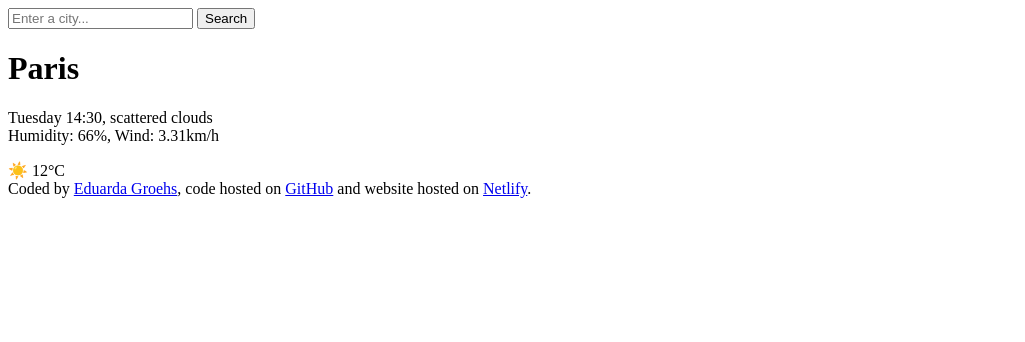
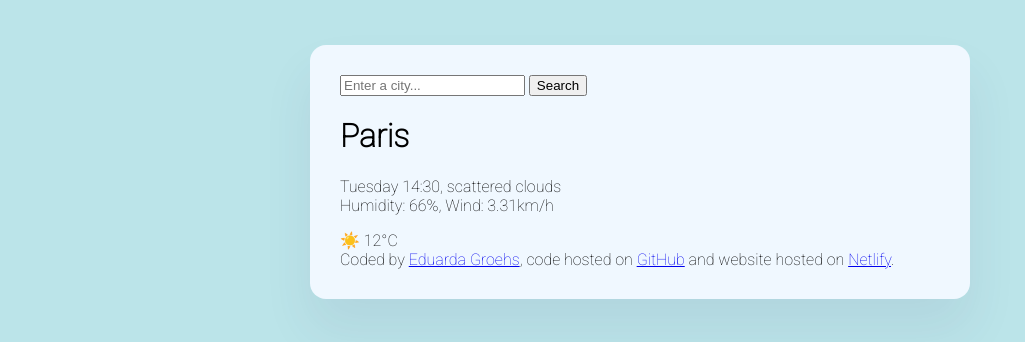
Before and after one commit to egroehs/weather-app, a plain HTML site: page index.html in a window 1280 px wide. Shown: the whole page, without its empty margins (0-1025 px from the left). Drawn offline with Linux system fonts and the light colour scheme.

Commit message:
Styled the main container and added font

```diff
--- a/index.html
+++ b/index.html
@@ -4,9 +4,17 @@
     <meta charset="UTF-8" />
     <meta http-equiv="X-UA-Compatible" content="IE=edge" />
     <meta name="viewport" content="width=device-width, initial-scale=1.0" />
+    <link rel="stylesheet" href="src/style.css" />
+    <link rel="preconnect" href="https://fonts.googleapis.com" />
+    <link rel="preconnect" href="https://fonts.gstatic.com" crossorigin />
+    <link
+      href="https://fonts.googleapis.com/css2?family=Kanit:ital,wght@1,100&family=Roboto:wght@100&display=swap"
+      rel="stylesheet"
+    />
     <title>Weather</title>
   </head>
   <body>
+    <div class="app">
       <header>
         <form>
           <input type="search" placeholder="Enter a city..." required />
@@ -24,7 +32,6 @@
         </div>
         <div>☀️ 12°C</div>
       </main>
-
       <footer>
         Coded by
         <a href="https://github.com/egroehs" target="_blank">Eduarda Groehs</a>,
@@ -37,5 +44,6 @@
           >Netlify</a
         >.
       </footer>
+    </div>
   </body>
 </html>
--- /dev/null
+++ b/src/style.css
@@ -0,0 +1,13 @@
+body {
+  background-color: #bbe4e9;
+  font-family: "Roboto", sans-serif;
+}
+
+.app {
+  background-color: aliceblue;
+  max-width: 600px;
+  margin: 45px auto;
+  padding: 30px;
+  border-radius: 16px;
+  box-shadow: 0 30px 50px rgba(65, 50, 100, 0.08);
+}
```
Lines whose indentation alone changed are shown as unchanged.
